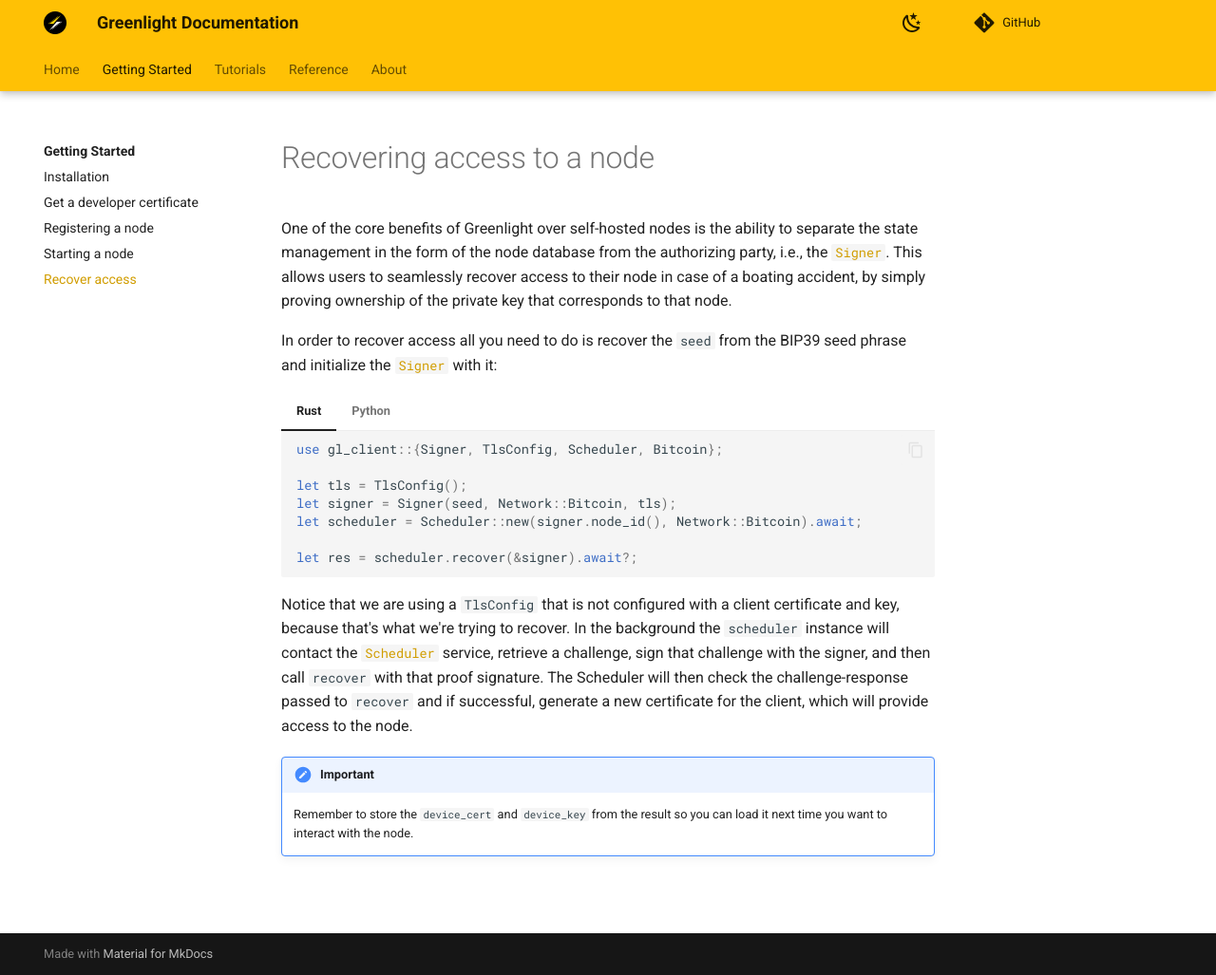
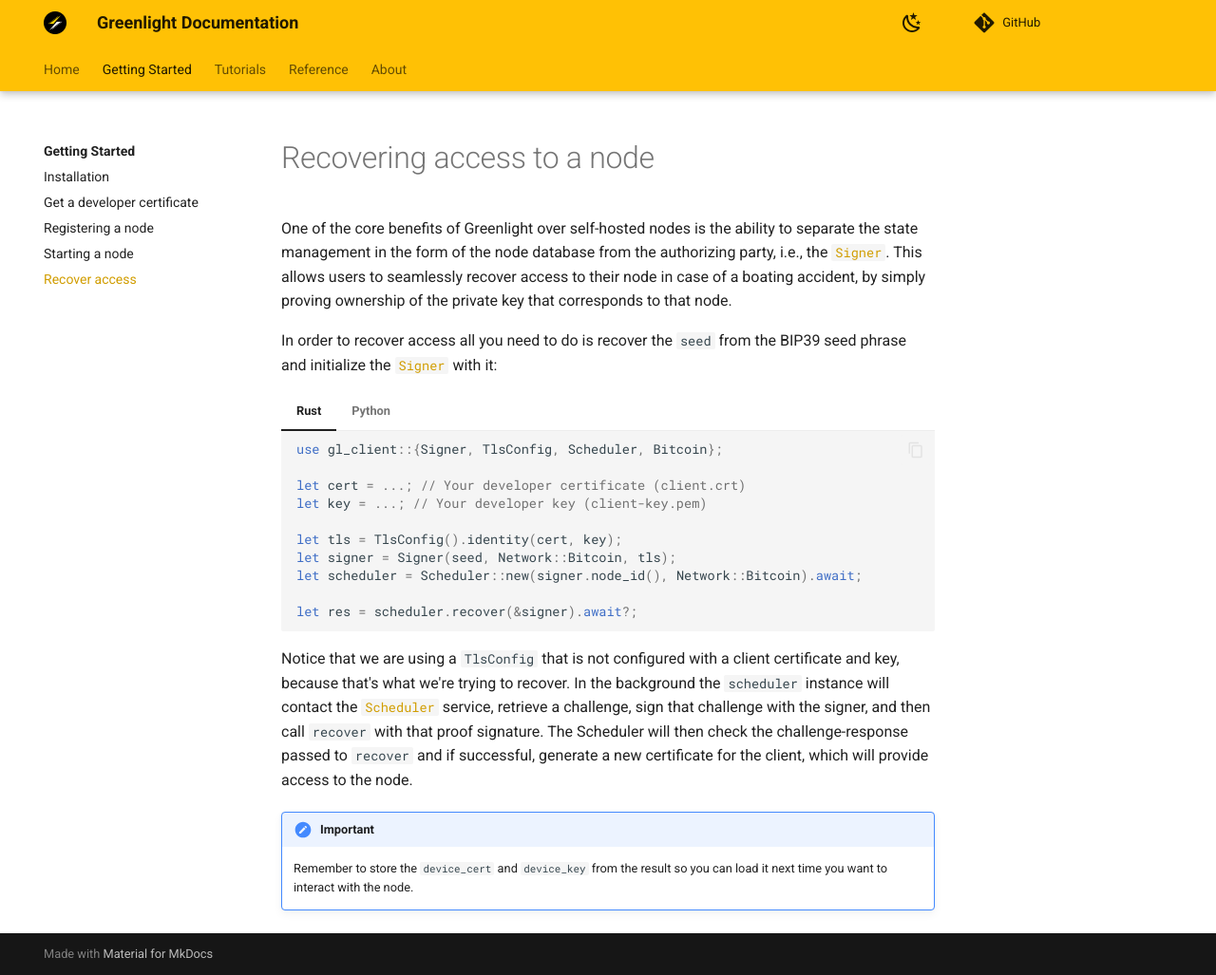
Before and after one commit to Blockstream/greenlight, an MkDocs documentation site: the page built from docs/src/getting-started/recover.md, in a window 1280 px wide and 1027 px high. Shown: the whole window at 95% size. Built offline with MkDocs 1.6.1 and Material for MkDocs 9.7.7, drawn with Linux system fonts in a browser that asks for light colours; comment, search, counter and statistics services are not loaded.

Commit message:
Docs: recover provide cert at run-time

````diff
--- a/docs/src/getting-started/recover.md
+++ b/docs/src/getting-started/recover.md
@@ -13,7 +13,10 @@ In order to recover access all you need to do is recover the `seed` from the BIP
 	```rust
 	use gl_client::{Signer, TlsConfig, Scheduler, Bitcoin};
 
-	let tls = TlsConfig();
+	let cert = ...; // Your developer certificate (client.crt)
+	let key = ...; // Your developer key (client-key.pem)
+
+	let tls = TlsConfig().identity(cert, key);
 	let signer = Signer(seed, Network::Bitcoin, tls);
 	let scheduler = Scheduler::new(signer.node_id(), Network::Bitcoin).await;
 
@@ -24,7 +27,10 @@ In order to recover access all you need to do is recover the `seed` from the BIP
 	```python
 	from glclient import Scheduler, Signer, TlsConfig
 
-	tls = TlsConfig()
+	cert = ... // Your developer certificate
+	key = ... // Your developer key
+
+	tls = TlsConfig().identity(cert, key);
 	signer = Signer(seed, network="bitcoin", tls=tls)
 	scheduler = Scheduler(
 	    node_id=signer.node_id(),
````
